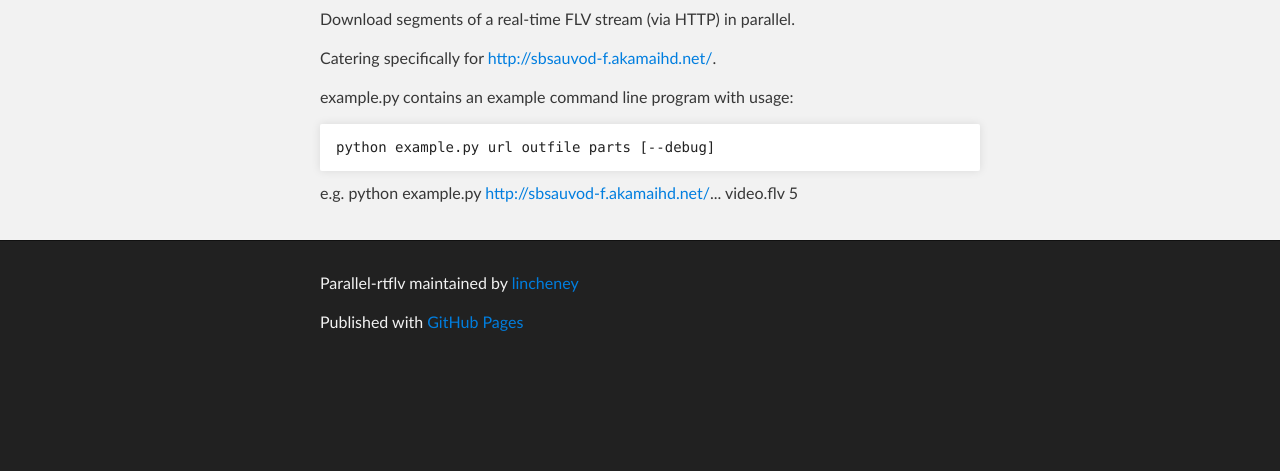
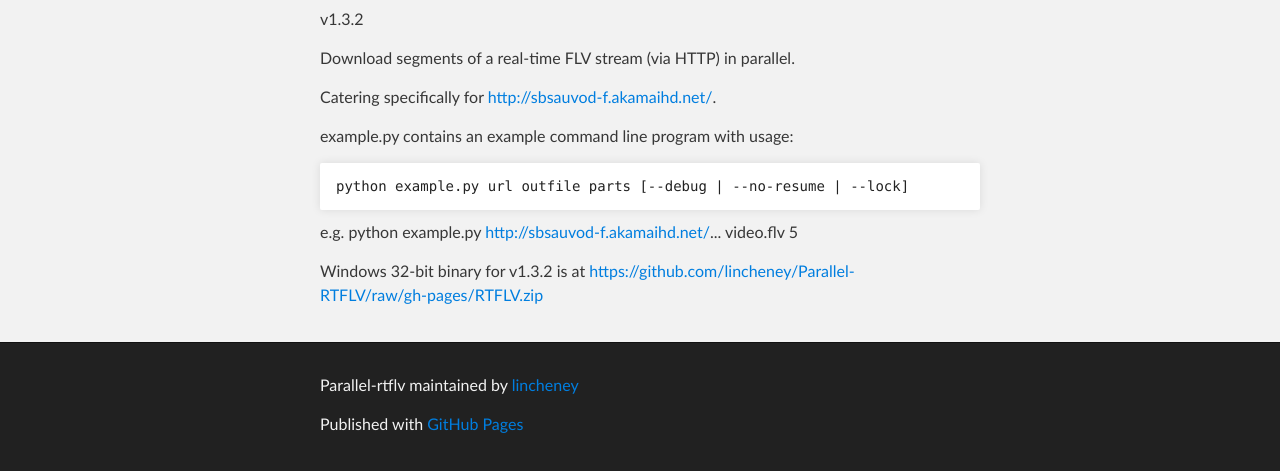
Before and after one commit to lincheney/Parallel-RTFLV, a plain HTML site: page index.html in a window 1280 px wide. Shown: the part 353-824 px from the top of the page. Before the commit the page ends 800 px from the top, so only its background shows below. Drawn offline with Linux system fonts and the light colour scheme.

Commit message:
Create gh-pages branch via GitHub

```diff
--- a/index.html
+++ b/index.html
@@ -33,16 +33,20 @@
       <section id="main_content" class="inner">
         <h1>Parallel-RTFLV</h1>
 
+<p>v1.3.2</p>
+
 <p>Download segments of a real-time FLV stream (via HTTP) in parallel.</p>
 
 <p>Catering specifically for <a href="http://sbsauvod-f.akamaihd.net/">http://sbsauvod-f.akamaihd.net/</a>.</p>
 
 <p>example.py contains an example command line program with usage:</p>
 
-<pre><code>python example.py url outfile parts [--debug]
+<pre><code>python example.py url outfile parts [--debug | --no-resume | --lock]
 </code></pre>
 
 <p>e.g. python example.py <a href="http://sbsauvod-f.akamaihd.net/">http://sbsauvod-f.akamaihd.net/</a>... video.flv 5</p>
+
+<p>Windows 32-bit binary for v1.3.2 is at <a href="https://github.com/lincheney/Parallel-RTFLV/raw/gh-pages/RTFLV.zip">https://github.com/lincheney/Parallel-RTFLV/raw/gh-pages/RTFLV.zip</a></p>
       </section>
     </div>
 
--- a/params.json
+++ b/params.json
@@ -1 +1 @@
-{"name":"Parallel-rtflv","tagline":"Download segments of a real-time FLV stream (via HTTP) in parallel.","body":"Parallel-RTFLV\r\n==============\r\n\r\nDownload segments of a real-time FLV stream (via HTTP) in parallel.\r\n\r\nCatering specifically for http://sbsauvod-f.akamaihd.net/.\r\n\r\nexample.py contains an example command line program with usage:\r\n\r\n    python example.py url outfile parts [--debug]\r\n\r\ne.g. python example.py http://sbsauvod-f.akamaihd.net/... video.flv 5\r\n","google":"","note":"Don't delete this file! It's used internally to help with page regeneration."}
+{"name":"Parallel-rtflv","tagline":"Download segments of a real-time FLV stream (via HTTP) in parallel.","body":"Parallel-RTFLV\r\n==============\r\nv1.3.2\r\n\r\nDownload segments of a real-time FLV stream (via HTTP) in parallel.\r\n\r\nCatering specifically for http://sbsauvod-f.akamaihd.net/.\r\n\r\nexample.py contains an example command line program with usage:\r\n\r\n    python example.py url outfile parts [--debug | --no-resume | --lock]\r\n\r\ne.g. python example.py http://sbsauvod-f.akamaihd.net/... video.flv 5\r\n\r\nWindows 32-bit binary for v1.3.2 is at https://github.com/lincheney/Parallel-RTFLV/raw/gh-pages/RTFLV.zip","google":"","note":"Don't delete this file! It's used internally to help with page regeneration."}
```
